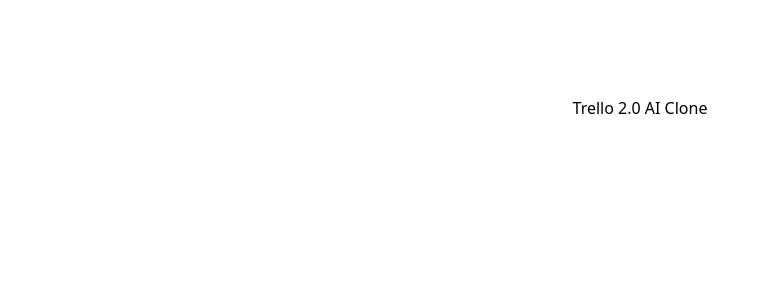
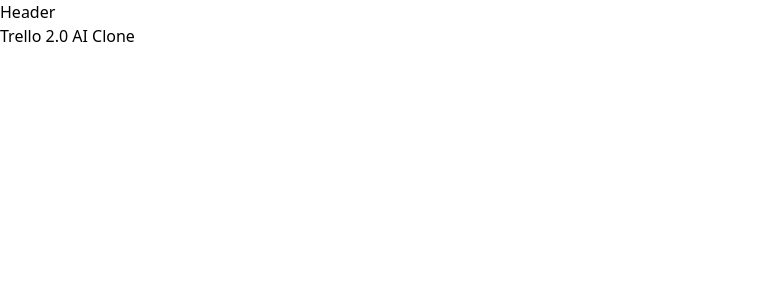
Before and after one commit to Manidoux41/trello-clone, a Next.js app: page / in a window 1280 px wide. Shown: the top 300 px of the page, without its empty margins (0-770 px from the left). Built offline with nearby package versions, Linux system fonts and the light colour scheme.

Commit message:
add image in next config & begin Header component

```diff
--- a/app/page.tsx
+++ b/app/page.tsx
@@ -1,8 +1,12 @@
+import Header from '@/components/Header'
 import Image from 'next/image'
 
 export default function Home() {
   return (
-    <main className="flex min-h-screen flex-col items-center justify-between p-24">
+    <main>
+      {/* Header */}
+      <Header />
+      {/* Board */}
       <h1>Trello 2.0 AI Clone</h1>
     </main>
   )
--- /dev/null
+++ b/components/Header.tsx
@@ -0,0 +1,6 @@
+function Header() {
+  return (
+    <div>Header</div>
+  )
+}
+export default Header
```
